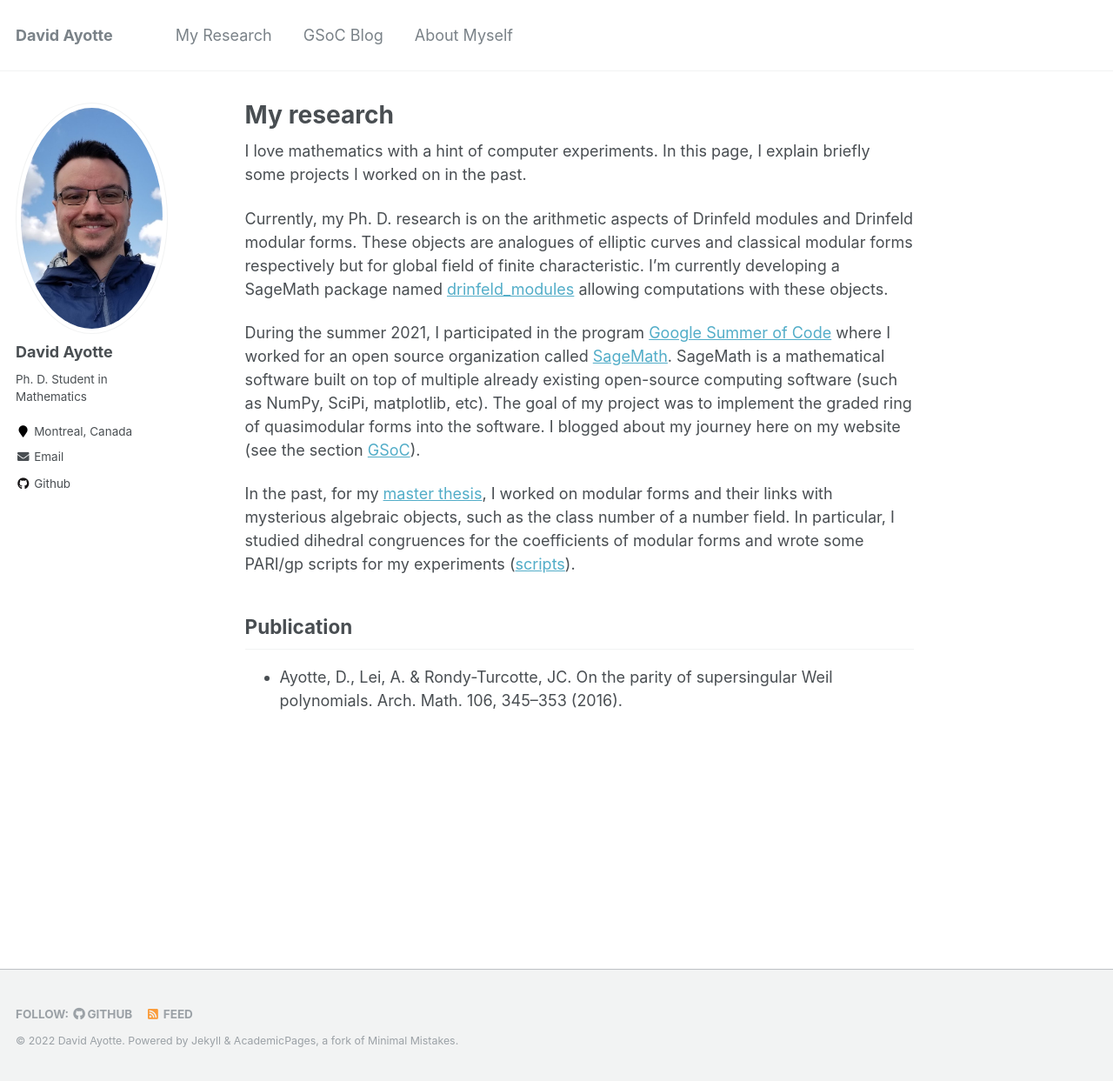
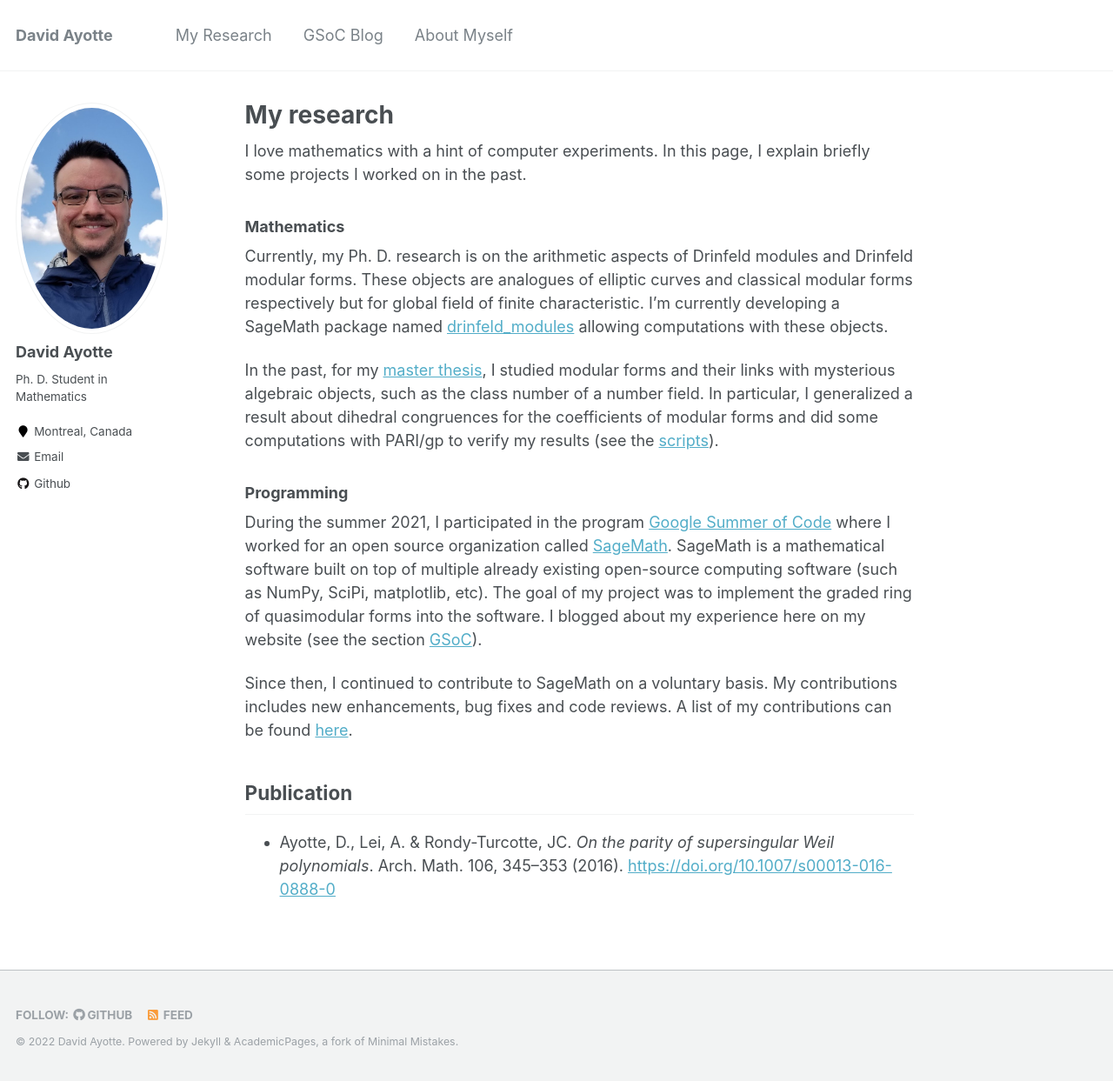
Before and after one commit to DavidAyotte/davidayotte.github.io, a Jekyll site: the page built from _pages/research.md, in a window 1280 px wide and 1243 px high. Shown: the whole window at 87% size. Built offline with Jekyll 4.4.1, drawn with Linux system fonts in a browser that asks for light colours.

Commit message:
reformat research.md

```diff
--- a/_pages/research.md
+++ b/_pages/research.md
@@ -7,12 +7,18 @@ author_profile: true
 
 I love mathematics with a hint of computer experiments. In this page, I explain briefly some projects I worked on in the past.
 
+### Mathematics
+
 Currently, my Ph. D. research is on the arithmetic aspects of Drinfeld modules and Drinfeld modular forms. These objects are analogues of elliptic curves and classical modular forms respectively but for global field of finite characteristic. I'm currently developing a SageMath package named [drinfeld_modules](https://github.com/DavidAyotte/drinfeld_modules) allowing computations with these objects.
 
-During the summer 2021, I participated in the program [Google Summer of Code](https://summerofcode.withgoogle.com/) where I worked for an open source organization called [SageMath](https://www.sagemath.org/). SageMath is a mathematical software built on top of multiple already existing open-source computing software (such as NumPy, SciPi, matplotlib, etc). The goal of my project was to implement the graded ring of quasimodular forms into the software. I blogged about my journey here on my website (see the section [GSoC](/gsoc-blog/)).
+In the past, for my [master thesis](http://hdl.handle.net/20.500.11794/37368), I studied modular forms and their links with mysterious algebraic objects, such as the class number of a number field. In particular, I generalized a result about dihedral congruences for the coefficients of modular forms and did some computations with PARI/gp to verify my results (see the [scripts](https://github.com/DavidAyotte/sym2-dihedral)).
 
-In the past, for my [master thesis](http://hdl.handle.net/20.500.11794/37368), I worked on modular forms and their links with mysterious algebraic objects, such as the class number of a number field. In particular, I studied dihedral congruences for the coefficients of modular forms and wrote some PARI/gp scripts for my experiments ([scripts](https://github.com/DavidAyotte/sym2-dihedral)).
+### Programming
+
+During the summer 2021, I participated in the program [Google Summer of Code](https://summerofcode.withgoogle.com/) where I worked for an open source organization called [SageMath](https://www.sagemath.org/). SageMath is a mathematical software built on top of multiple already existing open-source computing software (such as NumPy, SciPi, matplotlib, etc). The goal of my project was to implement the graded ring of quasimodular forms into the software. I blogged about my experience here on my website (see the section [GSoC](/gsoc-blog/)).
+
+Since then, I continued to contribute to SageMath on a voluntary basis. My contributions includes new enhancements, bug fixes and code reviews. A list of my contributions can be found [here](https://trac.sagemath.org/query?status=closed&status=needs_info&status=needs_review&status=needs_work&status=new&status=positive_review&author=~David+Ayotte&or&reviewer=~David+Ayotte&max=150&col=id&col=summary&col=status&col=owner&col=type&col=priority&col=milestone&order=priority).
 
 ## Publication
 
-* Ayotte, D., Lei, A. & Rondy-Turcotte, JC. On the parity of supersingular Weil polynomials. Arch. Math. 106, 345–353 (2016).
+* Ayotte, D., Lei, A. & Rondy-Turcotte, JC. *On the parity of supersingular Weil polynomials*. Arch. Math. 106, 345–353 (2016). [https://doi.org/10.1007/s00013-016-0888-0](https://doi.org/10.1007/s00013-016-0888-0)
```
